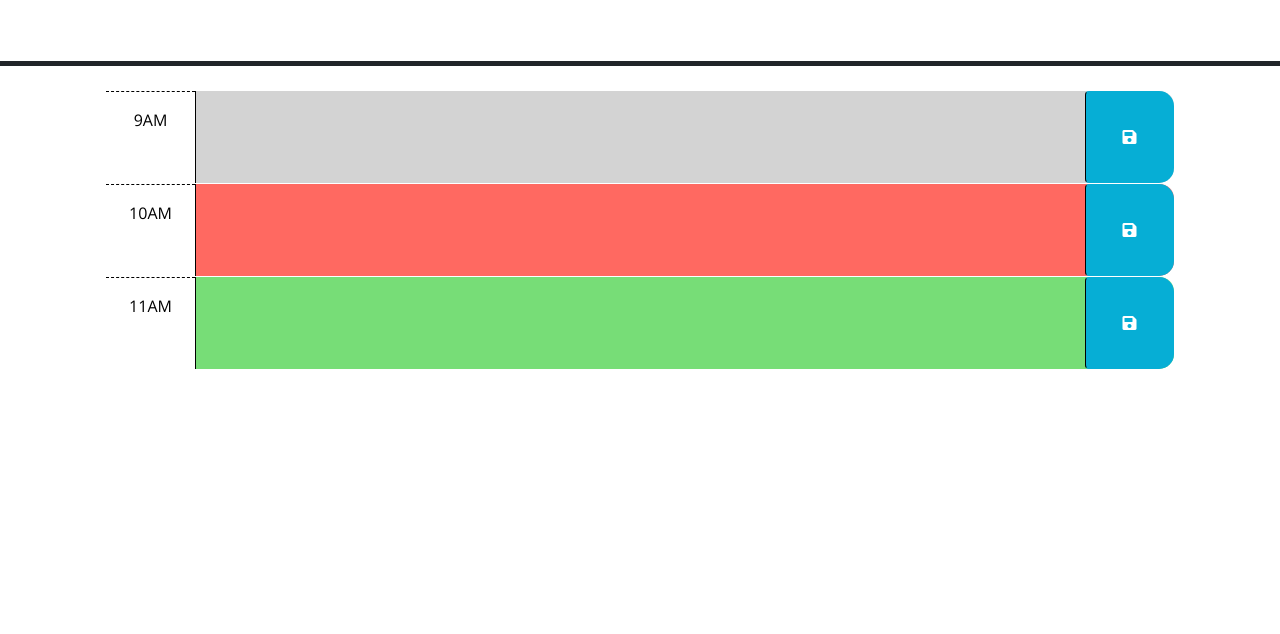
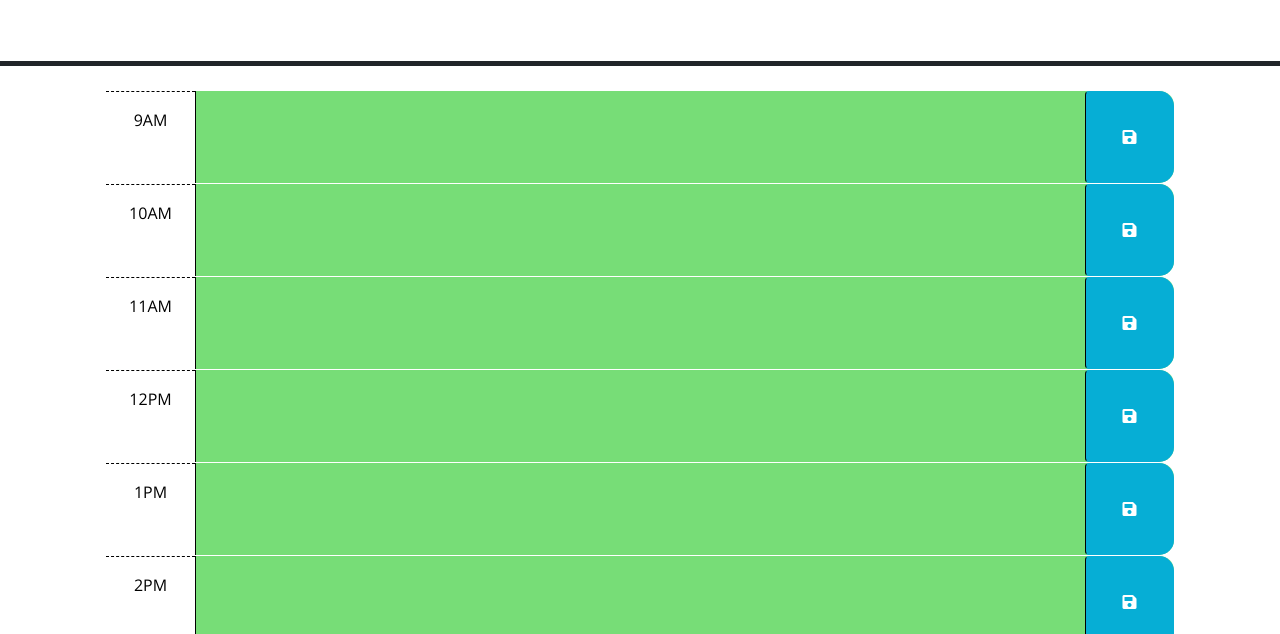
Before and after one commit to Bhmerir/daily-work-agenda, a plain HTML site: page index.html in a window 1280 px wide. Shown: the part 166-800 px from the top of the page. Drawn offline with nearby package versions, Linux system fonts and the light colour scheme.

Commit message:
build dynamically the work hours with their save buttons and textareas

```diff
--- a/index.html
+++ b/index.html
@@ -40,32 +40,32 @@
         -->
 
       <!-- Example of a past time block. The "past" class adds a gray background color. -->
-      <div id="hour-9" class="row time-block past">
+    <!--  <div id="hour-9" class="row time-block past">
         <div class="col-2 col-md-1 hour text-center py-3">9AM</div>
         <textarea class="col-8 col-md-10 description" rows="3"> </textarea>
         <button class="btn saveBtn col-2 col-md-1" aria-label="save">
           <i class="fas fa-save" aria-hidden="true"></i>
         </button>
       </div>
-
+    -->
       <!-- Example of a a present time block. The "present" class adds a red background color. -->
-      <div id="hour-10" class="row time-block present">
+    <!--  <div id="hour-10" class="row time-block present">
         <div class="col-2 col-md-1 hour text-center py-3">10AM</div>
         <textarea class="col-8 col-md-10 description" rows="3"> </textarea>
         <button class="btn saveBtn col-2 col-md-1" aria-label="save">
           <i class="fas fa-save" aria-hidden="true"></i>
         </button>
       </div>
-
+    -->
       <!-- Example of a future time block. The "future" class adds a green background color. -->
-      <div id="hour-11" class="row time-block future">
+    <!--  <div id="hour-11" class="row time-block future">
         <div class="col-2 col-md-1 hour text-center py-3">11AM</div>
         <textarea class="col-8 col-md-10 description" rows="3"> </textarea>
         <button class="btn saveBtn col-2 col-md-1" aria-label="save">
           <i class="fas fa-save" aria-hidden="true"></i>
         </button>
       </div>
-
+    -->
     <script src="https://code.jquery.com/jquery-3.4.1.min.js"></script>
     <script
       src="https://cdn.jsdelivr.net/npm/dayjs@1.11.3/dayjs.min.js"
--- a/script.js
+++ b/script.js
@@ -2,6 +2,55 @@
 // the code isn't run until the browser has finished rendering all the elements
 // in the html.
 $(function () {
+
+  var containerEl = $(".container-lg")
+  var today = dayjs();
+  var currentHour = today.format("H")
+  for(var i = 9; i < 17; i++){
+    var parentdiv = $("<div>").addClass("row time-block");
+    parentdiv.attr("id", "hour-"+i);
+    if ((currentHour >= 0) && (currentHour < 9)) {
+      parentdiv.addClass("future");
+    } else if (currentHour >= 17) {
+      parentdiv.addClass("past");
+    }
+    else{
+      if (currentHour < i){
+        parentdiv.addClass("past");
+      }
+      else if (currentHour > i){
+        parentdiv.addClass("future");
+      }
+      else{ //current hour
+        parentdiv.addClass("present");
+      }
+    }
+    var nextdiv = $("<div>").addClass("col-2 col-md-1 hour text-center py-3");
+    var AMPM = "";
+    if (i < 12){
+      AMPM = "AM";
+      nextdiv.text(i + AMPM);
+    }
+    else if (i == 12){
+      nextdiv.text("12PM");
+    }
+    else
+    {
+      AMPM = "PM";
+      nextdiv.text((i - 12) + AMPM);
+    }
+
+    var textareaSec = $("<textarea>").addClass("col-8 col-md-10 description");
+    textareaSec.attr("rows", "3");
+    var saveBtn = $("<button>").addClass("btn saveBtn col-2 col-md-1");
+    saveBtn.attr("aria-label", "save");
+    var iSec = $("<i>").addClass("fas fa-save");
+    iSec.attr("aria-hidden", "true");
+    saveBtn.append(iSec);
+    parentdiv.append(nextdiv, textareaSec, saveBtn);
+    containerEl.append(parentdiv);
+  }
+
   // TODO: Add a listener for click events on the save button. This code should
   // use the id in the containing time-block as a key to save the user input in
   // local storage. HINT: What does `this` reference in the click listener
```
